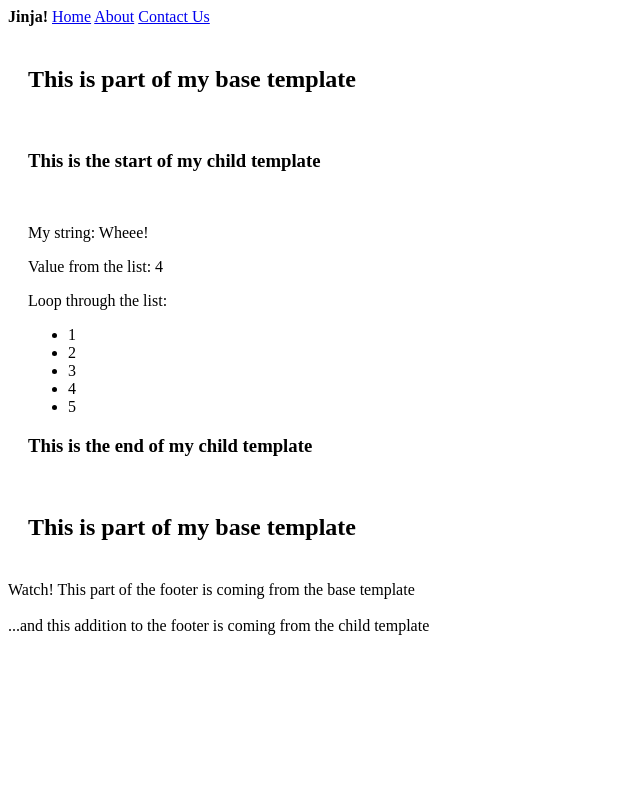
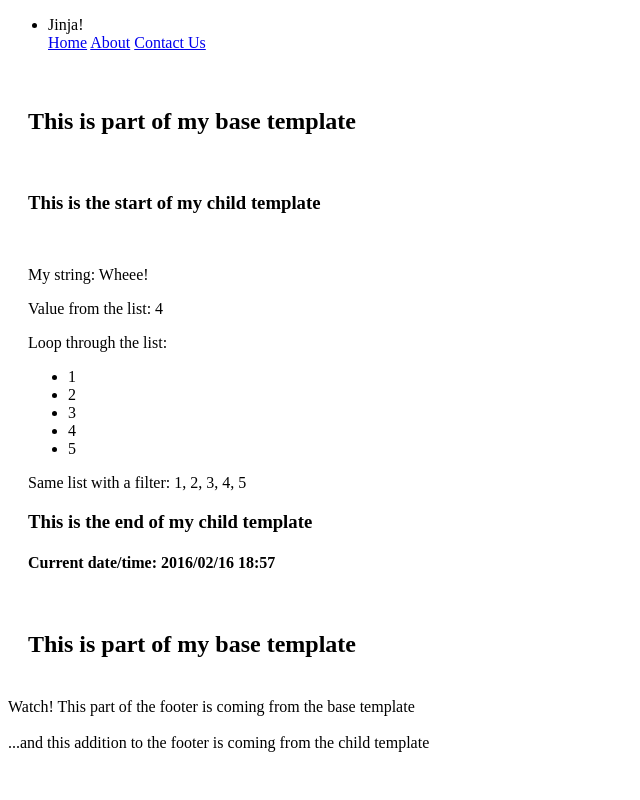
Before and after one commit to Hank02/jinja_example, a Flask app: page / in a window 1280 px wide. Shown: the whole page, without its empty margins (0-640 px from the left). Run offline with Flask 2, Linux system fonts and the light colour scheme.

Commit message:
work added

```diff
--- a/run.py
+++ b/run.py
@@ -1,21 +1,28 @@
 from flask import Flask, render_template
+from datetime import datetime
+
 app = Flask(__name__)
 
 @app.route("/")
 def template_test():
-    return render_template('template.html', my_string = "Wheee!", my_list = [1,2,3,4,5])
+    return render_template('template.html', current_time = datetime.now(), my_string = "Wheee!", my_list = [1,2,3,4,5])
 
 @app.route("/home")
 def home():
-    return render_template('template.html', my_string = "I'm the home page", my_list = [1,2,3,4,5])
+    return render_template('template.html', current_time = datetime.now(), my_string = "I'm the home page", my_list = [1,2,3,4,5])
 
 @app.route("/about")
 def about():
-    return render_template('template.html', my_string = "I'm the about page", my_list = [1,2,3,4,5])
+    return render_template('template.html', current_time = datetime.now(), my_string = "I'm the about page", my_list = [1,2,3,4,5])
 
 @app.route("/contact")
 def contact():
-    return render_template('template.html', my_string = "I'm the contact page", my_list = [1,2,3,4,5])
+    return render_template('template.html', current_time = datetime.now(),my_string = "I'm the contact page", my_list = [1,2,3,4,5])
+
+@app.template_filter("formatdate")
+def datetimefilter(value, format = "%Y/%m/%d %H:%M"):
+    # convert a datetime stamp to a different format
+    return value.strftime(format)
 
 if __name__ == '__main__':
     app.run(debug = True, host = "0.0.0.0", port = 8080)
--- a/templates/base.html
+++ b/templates/base.html
@@ -1,4 +1,5 @@
 <!DOCTYPE html>
+{% from "macros.html" import nav_link with context %}
 <html>
     <head>
         <title>Flask Template Example</title>
@@ -20,10 +21,13 @@
     </head>
     <body>
         <nav>
-            <span class = "title">Jinja!</span>
-            <a href = "#">Home</a>
-            <a href = "#">About</a>
-            <a href = "#">Contact Us</a>
+
+            <ul class="nav navbar-nav">
+                <li>Jinja!</li>
+                {{ nav_link('home', 'Home') }}
+                {{ nav_link('about', 'About') }}
+                {{ nav_link('contact', 'Contact Us') }}
+            </ul>
         </nav>
         <div id="main">
             <h2>This is part of my base template</h2>
--- a/templates/template.html
+++ b/templates/template.html
@@ -11,7 +11,9 @@
         <li>{{n}}</li>
         {% endfor %}
     </ul>
+    <p>Same list with a filter: {{ my_list|join(', ') }}</p>
     <h3> This is the end of my child template</h3>
+    <h4>Current date/time: {{ current_time | formatdate }}</h4>
 {% endblock %}
 
 {% block footer %}
```
